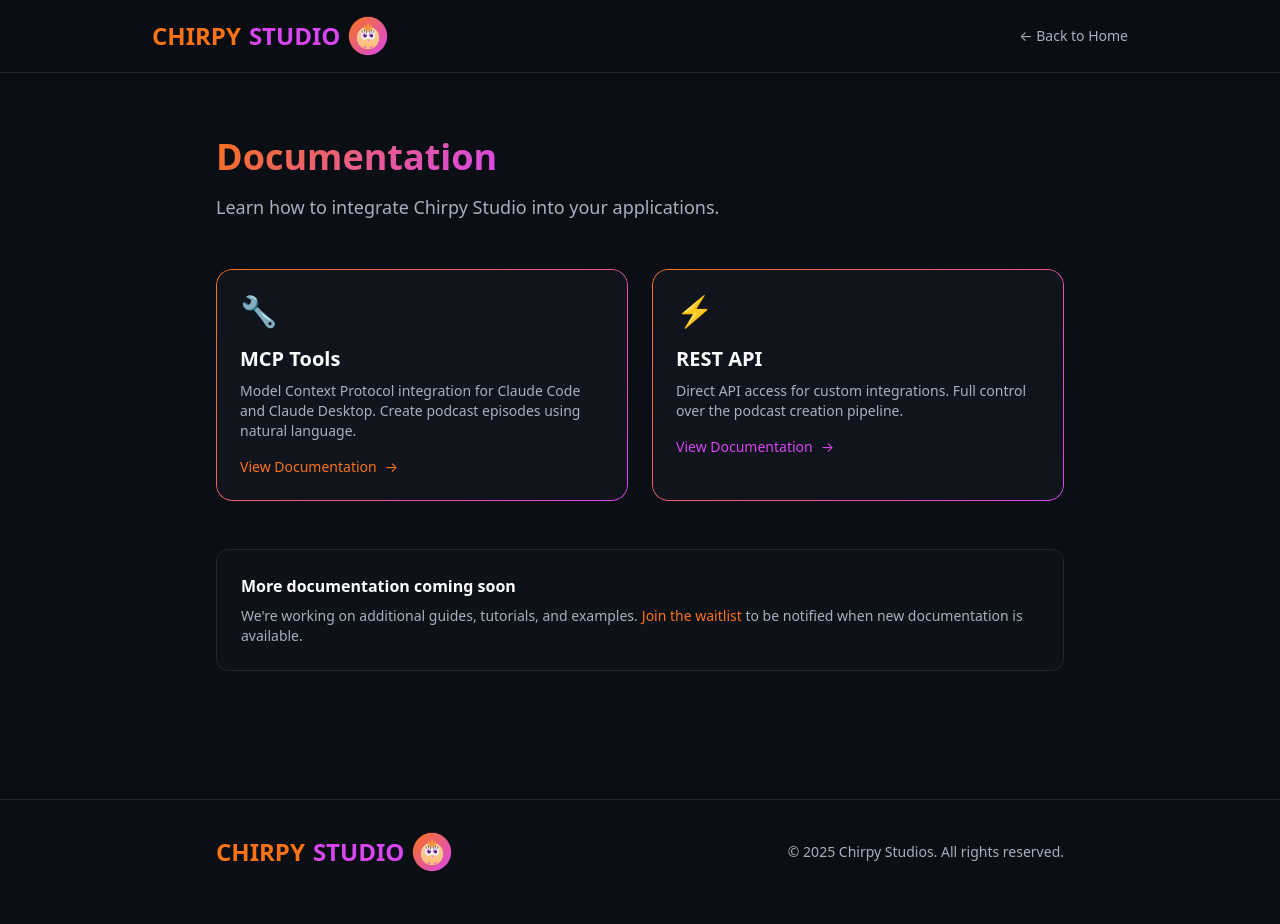
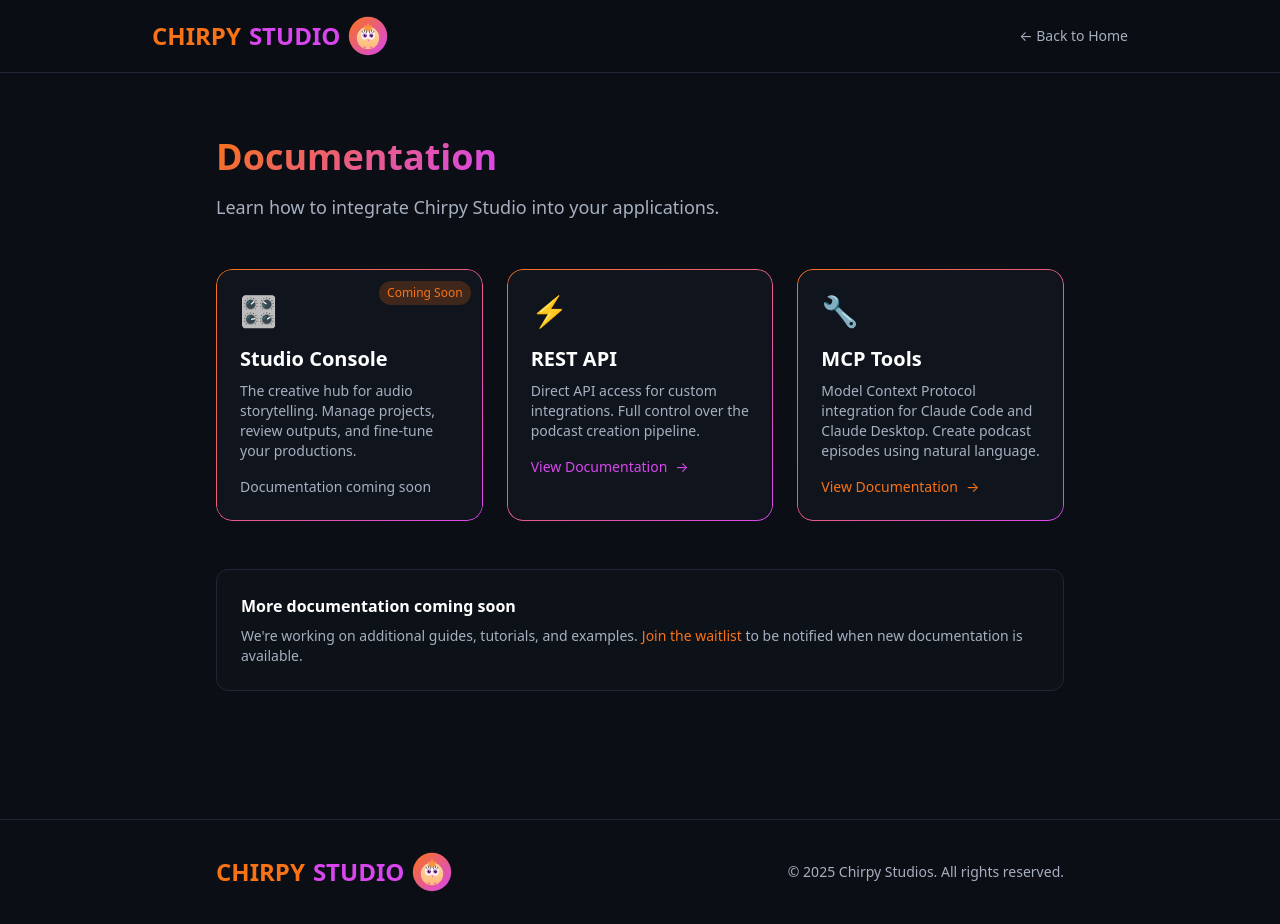
Before and after one commit to sparrowfm/chirpy-studio, a Next.js app: page /docs in a window 1280 px wide. Built offline with nearby package versions, Linux system fonts and the light colour scheme.

Commit message:
Add Studio Console teaser to docs, reorder to Studio/API/MCP

```diff
--- a/app/docs/page.tsx
+++ b/app/docs/page.tsx
@@ -34,25 +34,23 @@ export default function DocsIndexPage() {
         </p>
 
         {/* Documentation Cards */}
-        <div className="grid md:grid-cols-2 gap-6">
-          {/* MCP Tools */}
-          <Link
-            href="/docs/mcp"
-            className="group gradient-border p-6 hover:bg-[#10141D]/80 transition-colors"
-          >
-            <div className="text-3xl mb-4">🔧</div>
-            <h2 className="text-xl font-semibold mb-2 group-hover:text-[#F97316] transition-colors">
-              MCP Tools
+        <div className="grid md:grid-cols-3 gap-6">
+          {/* Studio Console */}
+          <div className="gradient-border p-6 relative overflow-hidden">
+            <div className="absolute top-3 right-3 text-xs px-2 py-1 rounded-full bg-[#F97316]/20 text-[#F97316]">
+              Coming Soon
+            </div>
+            <div className="text-3xl mb-4">🎛️</div>
+            <h2 className="text-xl font-semibold mb-2">
+              Studio Console
             </h2>
             <p className="text-[#A7B0C0] text-sm mb-4">
-              Model Context Protocol integration for Claude Code and Claude Desktop.
-              Create podcast episodes using natural language.
+              The creative hub for audio storytelling. Manage projects, review outputs, and fine-tune your productions.
             </p>
-            <div className="flex items-center gap-2 text-sm text-[#F97316]">
-              <span>View Documentation</span>
-              <span className="group-hover:translate-x-1 transition-transform">→</span>
+            <div className="flex items-center gap-2 text-sm text-[#A7B0C0]">
+              <span>Documentation coming soon</span>
             </div>
-          </Link>
+          </div>
 
           {/* REST API */}
           <Link
@@ -68,6 +66,25 @@ export default function DocsIndexPage() {
               podcast creation pipeline.
             </p>
             <div className="flex items-center gap-2 text-sm text-[#D946EF]">
+              <span>View Documentation</span>
+              <span className="group-hover:translate-x-1 transition-transform">→</span>
+            </div>
+          </Link>
+
+          {/* MCP Tools */}
+          <Link
+            href="/docs/mcp"
+            className="group gradient-border p-6 hover:bg-[#10141D]/80 transition-colors"
+          >
+            <div className="text-3xl mb-4">🔧</div>
+            <h2 className="text-xl font-semibold mb-2 group-hover:text-[#F97316] transition-colors">
+              MCP Tools
+            </h2>
+            <p className="text-[#A7B0C0] text-sm mb-4">
+              Model Context Protocol integration for Claude Code and Claude Desktop.
+              Create podcast episodes using natural language.
+            </p>
+            <div className="flex items-center gap-2 text-sm text-[#F97316]">
               <span>View Documentation</span>
               <span className="group-hover:translate-x-1 transition-transform">→</span>
             </div>
```
